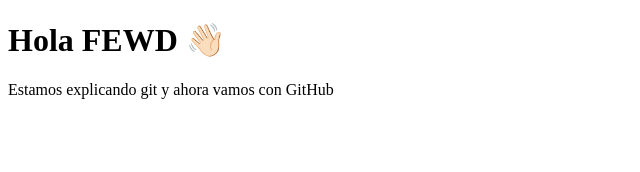
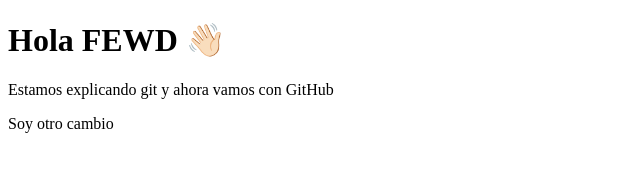
Before and after one commit to pataruco/fewd-es-git-lab, a plain HTML site: page index.html in a window 1280 px wide. Shown: the whole page, without its empty margins (0-640 px from the left). Drawn offline with Linux system fonts and the light colour scheme.

Commit message:
adda nother change

```diff
--- a/index.html
+++ b/index.html
@@ -9,5 +9,6 @@
   <body>
     <h1>Hola FEWD 👋🏻</h1>
     <p>Estamos explicando git y ahora vamos con GitHub</p>
+    <p>Soy otro cambio</p>
   </body>
 </html>
```
